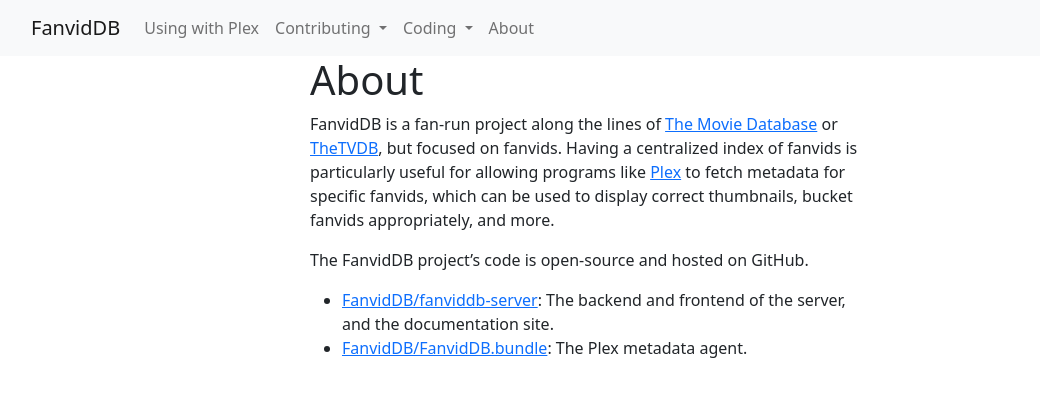
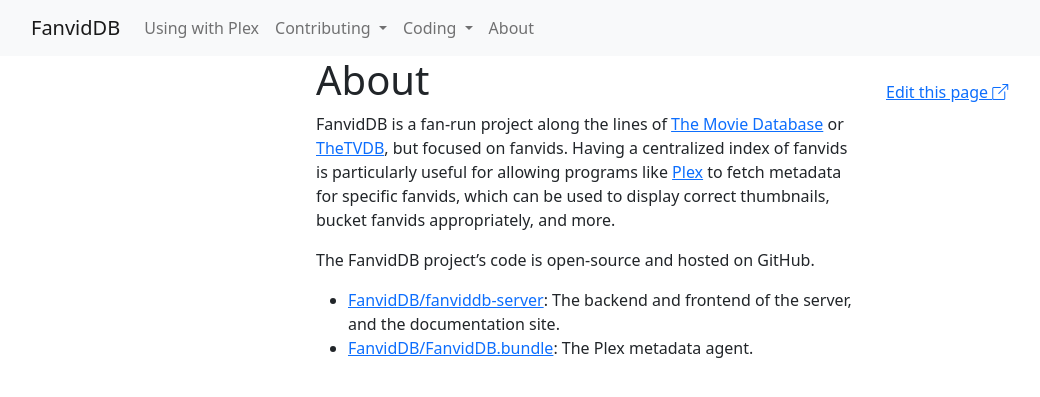
Before and after one commit to FanvidDB/fanviddb-server, a Jekyll site: the page built from docs/about.md, in a window 1280 px wide. Shown: the top 397 px of the page, without its empty margins (51-1091 px from the left). Built offline with Jekyll 4.4.1, drawn with Linux system fonts in a browser that asks for light colours; nearby versions of some CDN libraries; our own code applies the rules of GitHub Pages for plain Markdown files.

Commit message:
Added link for docs editing

```diff
--- a/docs/_layouts/default.html
+++ b/docs/_layouts/default.html
@@ -7,6 +7,7 @@
 
 {% seo %}
   <link href="https://cdn.jsdelivr.net/npm/bootstrap@5.0.0-beta2/dist/css/bootstrap.min.css" rel="stylesheet" integrity="sha384-BmbxuPwQa2lc/FVzBcNJ7UAyJxM6wuqIj61tLrc4wSX0szH/Ev+nYRRuWlolflfl" crossorigin="anonymous">
+  <link rel="stylesheet" href="https://cdn.jsdelivr.net/npm/bootstrap-icons@1.4.0/font/bootstrap-icons.css">
 
   <meta name="theme-color" content="#fafafa">
 </head>
@@ -43,8 +44,13 @@
     </div>
   </nav>
   <div class="container">
-    <div class="col-6 offset-3">
-      {{ content }}
+    <div class="row">
+      <div class="col-6 offset-3">
+        {{ content }}
+      </div>
+      <div class="col-3">
+        <a class="mt-4 d-inline-block" href="https://github.com/FanvidDB/fanviddb-server/edit/main/docs/{{ page.path | replace:'.html','.md'}}" target="_blank">Edit this page <i class="bi-box-arrow-up-right"></i></a>
+      </div>
     </div>
   </div>
   <script src="https://cdn.jsdelivr.net/npm/bootstrap@5.0.0-beta2/dist/js/bootstrap.bundle.min.js" integrity="sha384-b5kHyXgcpbZJO/tY9Ul7kGkf1S0CWuKcCD38l8YkeH8z8QjE0GmW1gYU5S9FOnJ0" crossorigin="anonymous"></script>
--- a/static/index.html
+++ b/static/index.html
@@ -14,6 +14,7 @@
   <!--meta property="og:image" content=""-->
 
   <link href="https://cdn.jsdelivr.net/npm/bootstrap@5.0.0-beta2/dist/css/bootstrap.min.css" rel="stylesheet" integrity="sha384-BmbxuPwQa2lc/FVzBcNJ7UAyJxM6wuqIj61tLrc4wSX0szH/Ev+nYRRuWlolflfl" crossorigin="anonymous">
+  <link rel="stylesheet" href="https://cdn.jsdelivr.net/npm/bootstrap-icons@1.4.0/font/bootstrap-icons.css">
 
   <meta name="theme-color" content="#fafafa">
 </head>
```
